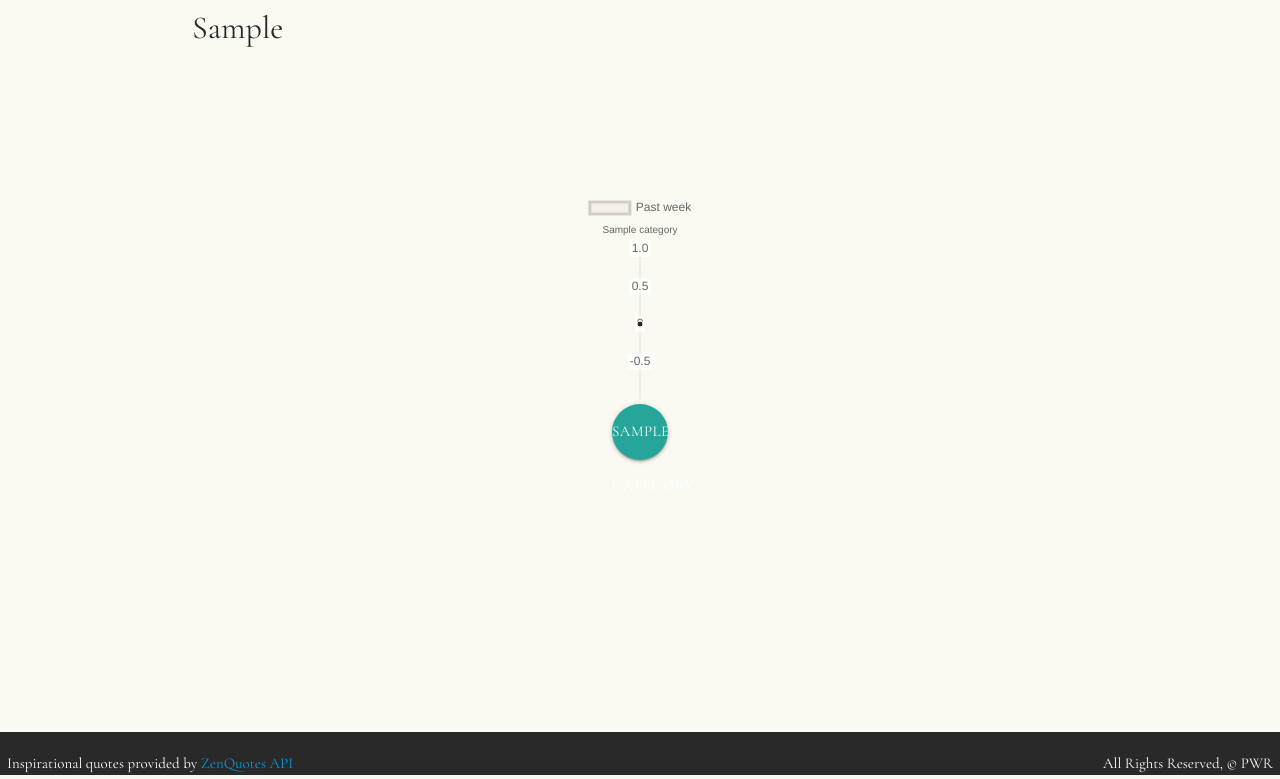
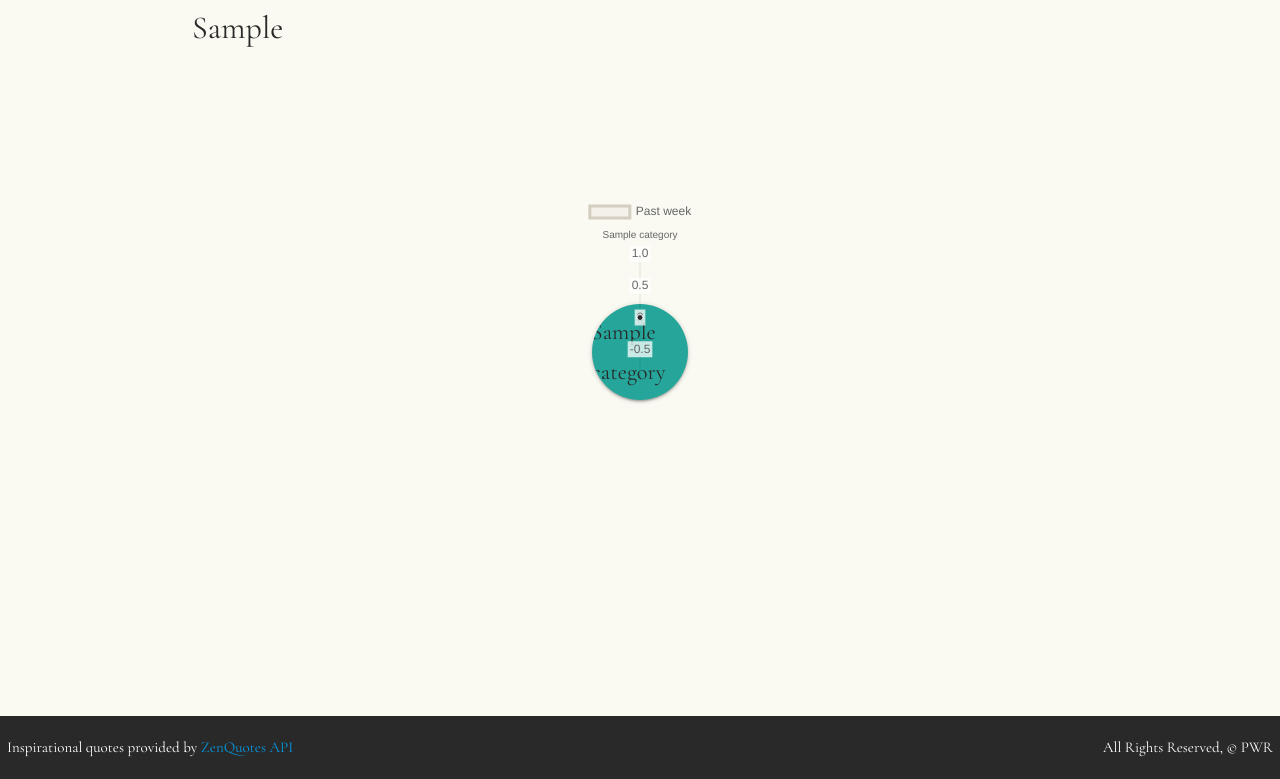
Before and after one commit to ripleymay/em_pwr_ed, a Django app: page /dashboard/ in a window 1280 px wide. Shown: the part 196-975 px from the top of the page. Run offline with Django 3.2, Linux system fonts and the light colour scheme; a user stored in the database is signed in; tables that the repository leaves empty hold one stand-in row (values such as "Sample post"); a database or web service that is not in the repository returns one stand-in record (values such as "Sample title"); data that the repository does not hold is empty; some libraries are stand-ins or nearby versions; some web fonts are replaced.

Commit message:
finally a good lookin dashboard

```diff
--- a/main_app/static/css/style.css
+++ b/main_app/static/css/style.css
@@ -19,35 +19,42 @@
     background-color: rgb(41, 41, 41);
 }
 
+footer.page-footer {
+    margin-top: 5%;
+    padding-bottom: 20px;
+}
+
+footer.page-footer div {
+    font-size: 1rem;
+}
+
 #daily-quote {
     font-size: 32px;
-    margin-bottom: 10vmin;
 }
 
 .Physical {
-    transform:rotate(90deg) translate(250px) rotate(-90deg);
+    transform:rotate(90deg) translate(275%) rotate(-90deg);
 }
 
 .Social {
-    transform:rotate(150deg) translate(250px) rotate(-150deg);
+    transform:rotate(150deg) translate(275%) rotate(-150deg);
 }
 
 .Mental {
-    transform:rotate(30deg) translate(250px) rotate(-30deg);
+    transform:rotate(30deg) translate(275%) rotate(-30deg);
 }
 
 .Spiritual {
-    transform:rotate(210deg) translate(250px) rotate(-210deg);
+    transform:rotate(210deg) translate(275%) rotate(-210deg);
 }
 
 .Emotional{
-    transform:rotate(270deg) translate(250px) rotate(-270deg);
+    transform:rotate(270deg) translate(275%) rotate(-270deg);
 }
 
 .Environmental {
-    transform:rotate(330deg) translate(250px) rotate(-330deg);
+    transform:rotate(330deg) translate(275%) rotate(-330deg);
 }
-
 
 #dashboard {
     display: flex;
@@ -58,16 +65,40 @@
 }
 
 #circle-wrapper {
+    width: 70%;
+    height: 70%;
     /* padding: 200px; */
     position: absolute;
+    display: flex;
+    align-items: center;
+    justify-content: center;
+    animation: pulse 2.5s infinite;
+}
+
+#radar {
+    width: 70%;
+    height: 70%;
+    position: absolute;
+    display: flex;
+    align-items: center;
+    justify-content: center;
 }
 
 .circle {
-    position:absolute;
+    color: rgb(41, 41, 41);
+    position: absolute;
+    height: 12vmin;
+    width: 12vmin;
+    font-size: 1.5rem;
+    display: flex;
+    justify-content: center;
+    align-items: center;
 }
 
-#radar {
-    width: 80%;
-    height: 80%;
-    position: absolute;
+.circle.Environmental {
+    font-size: 1.2rem;
 }
+
+.circle:hover {
+    background-color: rgb(212, 206, 193);
+}
--- a/main_app/templates/categories/index.html
+++ b/main_app/templates/categories/index.html
@@ -8,20 +8,17 @@
 </section>
 
 <div id="dashboard">
+    <div id="circle-wrapper">
+        {% for c in categories %}
+        <a class="circle {{ c.title }} {{ c.title }}-tag btn-floating"
+        href="{% url 'activity_list' %}?category={{c.title}}">
+            {{ c.title }}</a>
+    {% endfor %}
+    </div>
     <div id="radar">
-        <canvas id="radar-chart"></canvas>
+        <canvas id="radar-chart">
+        </canvas>
     </div>
-
-    <!-- <div id="circle-wrapper"> -->
-        {% for c in categories %}
-        <a class="circle {{ c.title }} {{ c.title }}-tag btn-floating btn-large pulse category"
-            href="{% url 'activity_list' %}?category={{c.title}}">
-            <div>
-                {{ c.title }}
-            </div>
-        </a>
-        {% endfor %}
-    <!-- </div> -->
 </div>
 
 
```
